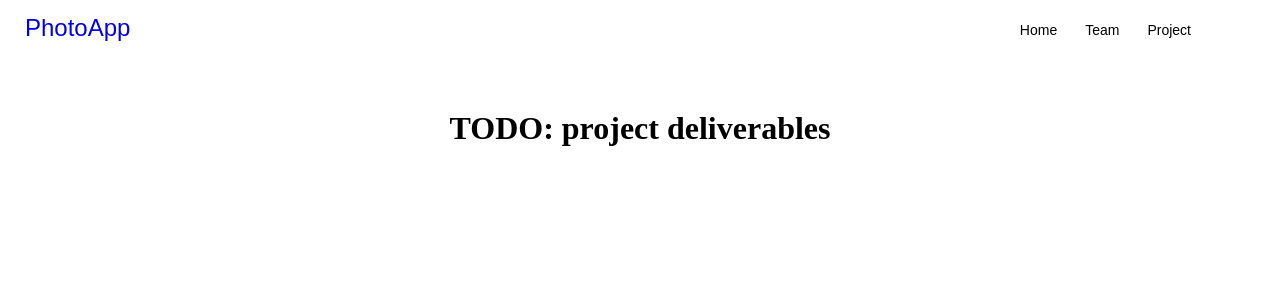
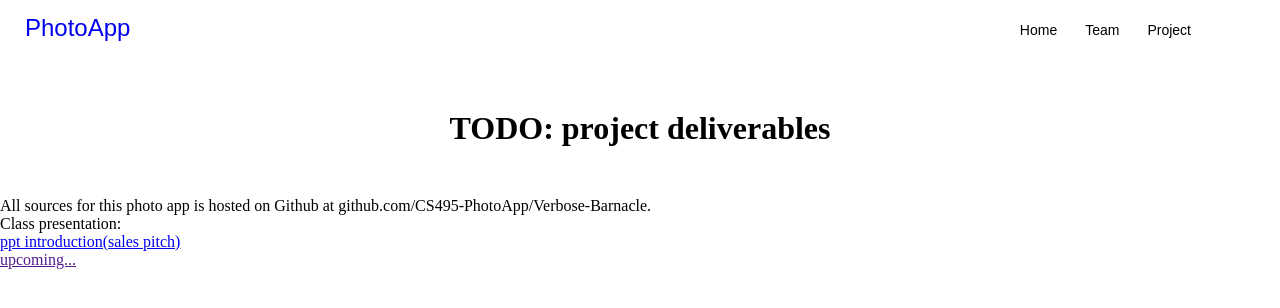
Before and after one commit to wxtong1234/Verbose-Barnacle, a plain HTML site: page project_deliverables.html in a window 1280 px wide. Drawn offline with Linux system fonts and the light colour scheme.

Commit message:
Update project_deliverables.html

```diff
--- a/project_deliverables.html
+++ b/project_deliverables.html
@@ -30,5 +30,11 @@
     </main>
 
   </body>
-
+        <p>All sources for this photo app is hosted on Github at
+          <a>github.com/CS495-PhotoApp/Verbose-Barnacle</a>.</p>
+          <p>Class presentation:</p>
+          <ul>
+          <li><a href="https://github.com/Verbose-Barnacle/downloads/blob/gh-pages/downloads/sales pitch">ppt introduction(sales pitch)</a></li>
+          <li><a href="">upcoming...</a></li>
+</ul>
 </html>
```
